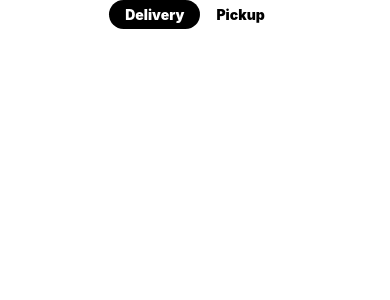
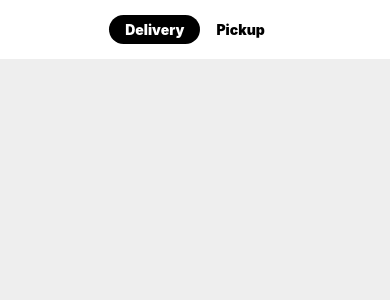
Before and after one commit to Richie1136/Uber-Eats-React-Native, a React Native app in the folder uber-eats-react-native/: screen / in a window 390 px wide. Shown: the top 300 px of the page. Built offline with nearby package versions, Linux system fonts and the light colour scheme.

Commit message:
Adding styling to the SafeAreView component and the View component

```diff
--- a/uber-eats-react-native/screens/Home.js
+++ b/uber-eats-react-native/screens/Home.js
@@ -3,8 +3,10 @@ import HeaderTabs from '../components/headertabs/HeaderTabs'
 
 const Home = () => {
   return (
-    <SafeAreaView>
-      <HeaderTabs />
+    <SafeAreaView style={{ backgroundColor: '#eee', flex: 1 }}>
+      <View style={{ backgroundColor: 'white', padding: 15 }}>
+        <HeaderTabs />
+      </View>
     </SafeAreaView>
   )
 }
```
